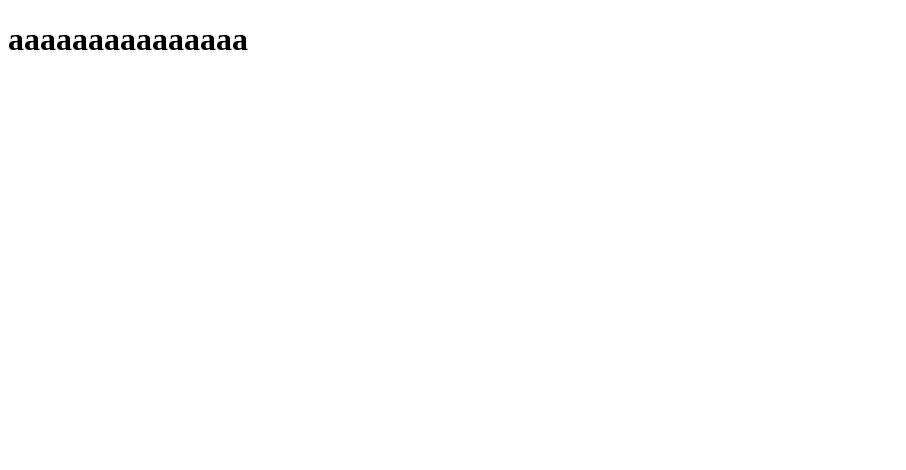
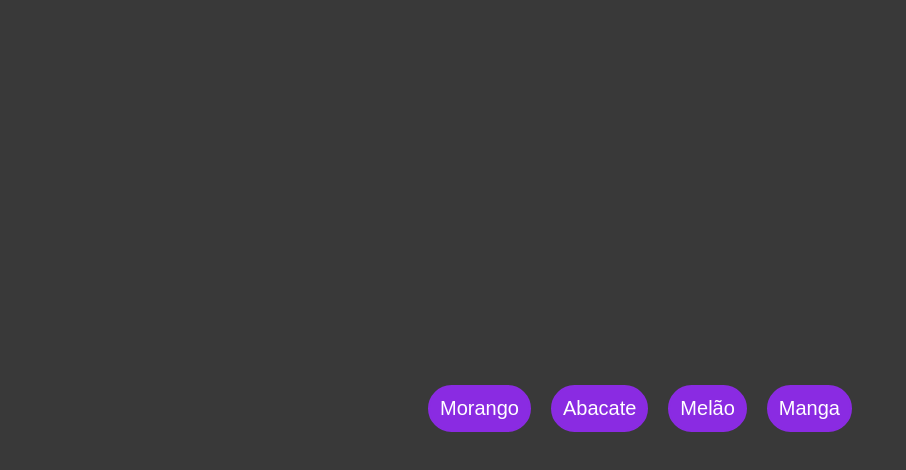
Before and after one commit to edsonvsantos/sala07-tds, a plain HTML site: page exercício01/index.html in a window 1280 px wide. Shown: the whole page, without its empty margins (0-906 px from the left). Drawn offline with Linux system fonts and the light colour scheme.

Commit message:
Add files via upload

```diff
--- a/exercício01/index.html
+++ b/exercício01/index.html
@@ -7,6 +7,9 @@
     <link rel="stylesheet" href="style.css">
 </head>
 <body>
-    <h1>aaaaaaaaaaaaaaa</h1>
+    <button>Morango</button>
+    <button>Abacate</button>
+    <button>Melão</button>
+    <button>Manga</button>
 </body>
 </html>
--- a/exercício01/style.css
+++ b/exercício01/style.css
@@ -0,0 +1,24 @@
+body{
+    background-color: #393939;
+    display: flex;
+    height: 100vh;
+    align-items: center;
+    justify-content: center;
+    gap: 20px;
+}
+
+button{
+    background-color: blueviolet;
+    color: #fff;
+    border: none;
+    padding: 10px;
+    border-radius: 999px;
+    font-size: 20px;
+    border: 2px solid blueviolet;
+    cursor: pointer;
+}
+
+button:hover{
+    background-color: transparent;
+    border: 2px solid blueviolet;
+}
```
